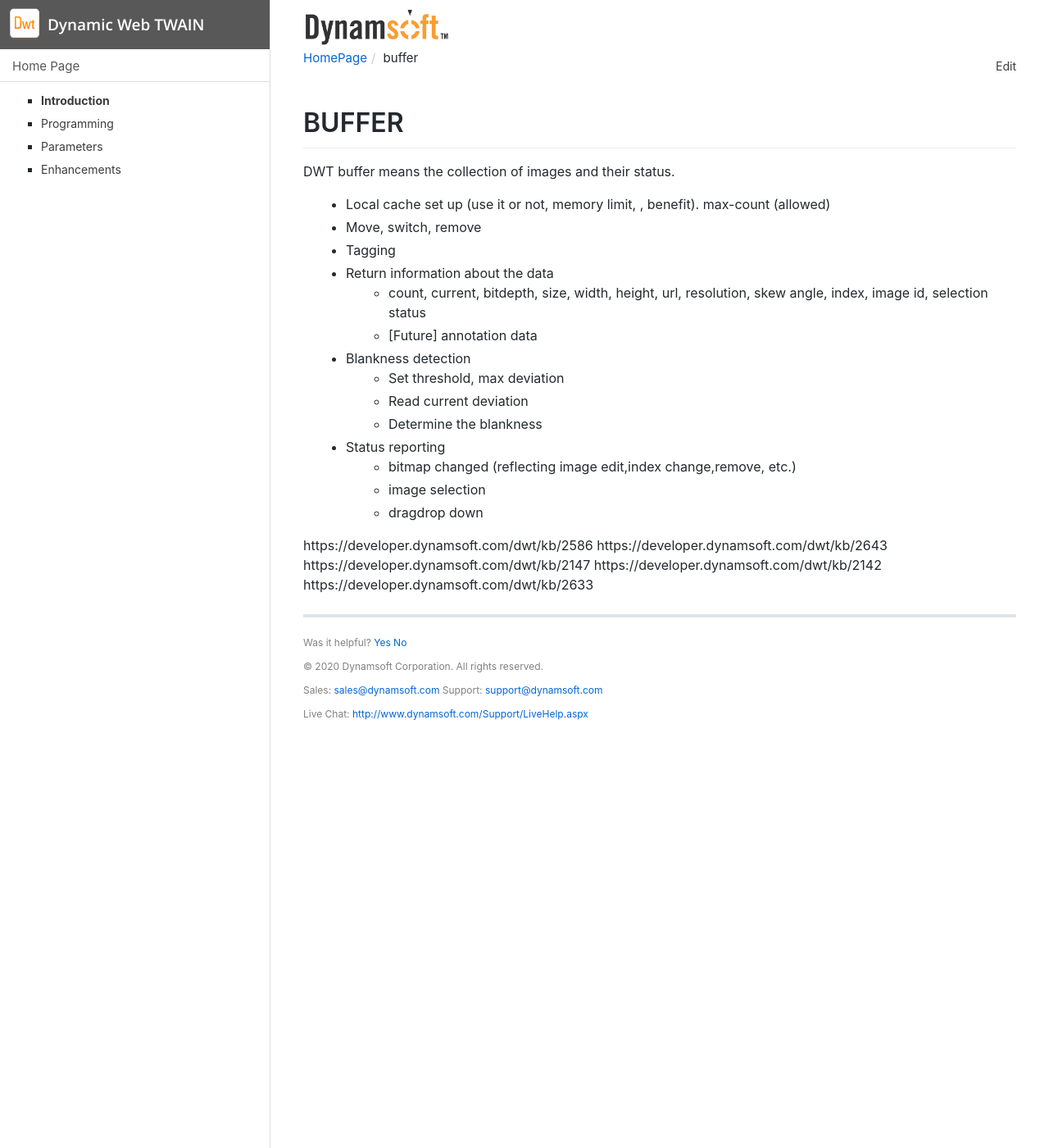
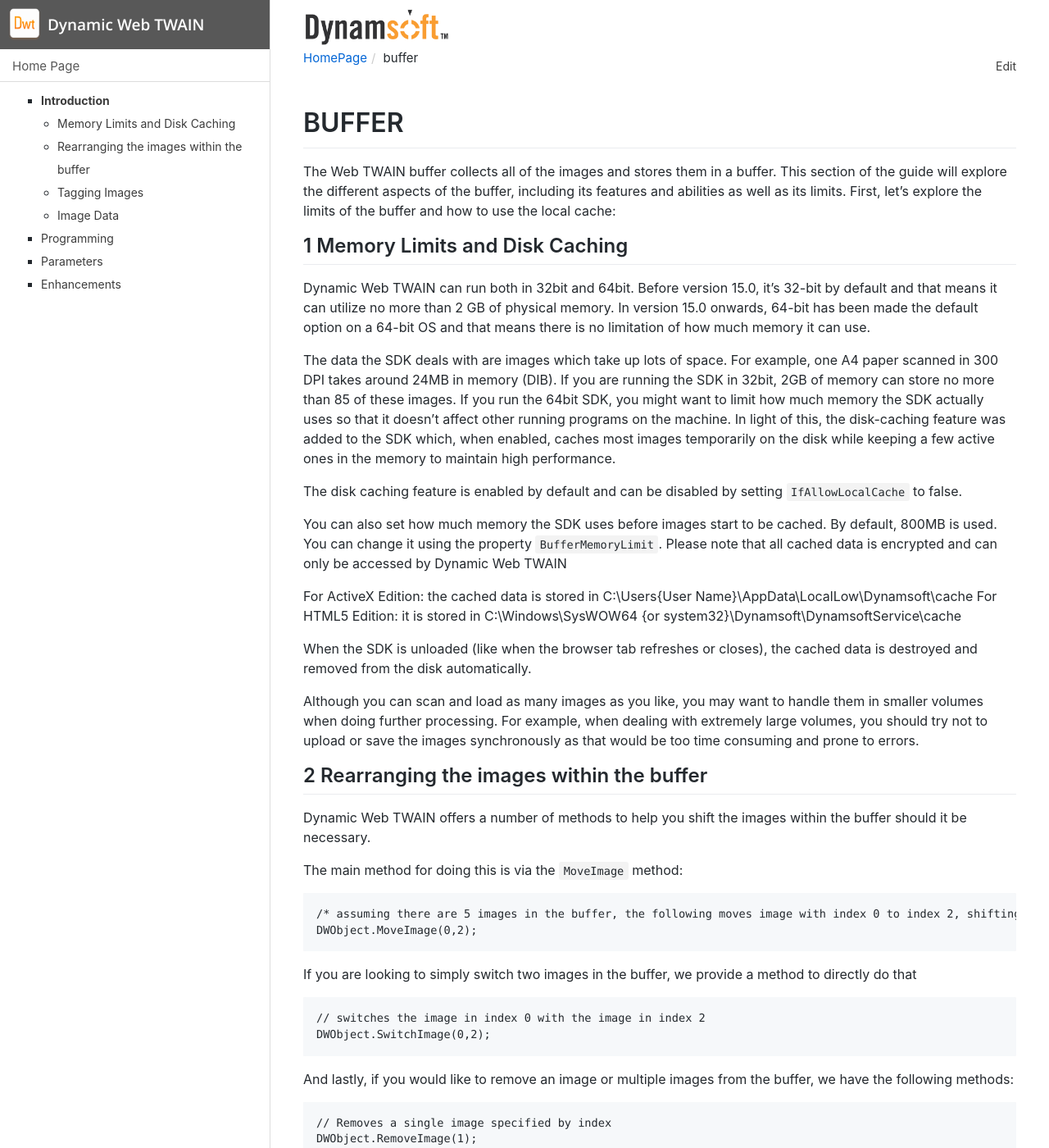
Before and after one commit to sprice89/dwt-docs, a Jekyll site: the page built from indepth/buffer.md, in a window 1280 px wide and 1400 px high. Shown: the whole window at 82% size. Built offline with Jekyll 4.4.1, drawn with Linux system fonts in a browser that asks for light colours; comment, search, counter and statistics services are not loaded; some of the changed text lies outside the part shown.

Commit message:
Updated the buffer, but still not complete

````diff
--- a/indepth/buffer.md
+++ b/indepth/buffer.md
@@ -7,12 +7,69 @@ title: "TOADD"
 
 # BUFFER
 
-DWT buffer means the collection of images and their status.
+The Web TWAIN buffer collects all of the images and stores them in a buffer. This section of the guide will explore the different aspects of the buffer, including its features and abilities as well as its limits. First, let's explore the limits of the buffer and how to use the local cache:
 
-- Local cache set up (use it or not, memory limit, , benefit). max-count (allowed)
-- Move, switch, remove
-- Tagging
-- Return information about the data
+## Memory Limits and Disk Caching
+Dynamic Web TWAIN can run both in 32bit and 64bit. Before version 15.0, it’s 32-bit by default and that means it can utilize no more than 2 GB of physical memory. In version 15.0 onwards, 64-bit has been made the default option on a 64-bit OS and that means there is no limitation of how much memory it can use.
+
+The data the SDK deals with are images which take up lots of space. For example, one A4 paper scanned in 300 DPI takes around 24MB in memory (DIB). If you are running the SDK in 32bit, 2GB of memory can store no more than 85 of these images. If you run the 64bit SDK, you might want to limit how much memory the SDK actually uses so that it doesn't affect other running programs on the machine. In light of this, the disk-caching feature was added to the SDK which, when enabled, caches most images temporarily on the disk while keeping a few active ones in the memory to maintain high performance.
+
+The disk caching feature is enabled by default and can be disabled by setting `IfAllowLocalCache` to false.
+
+You can also set how much memory the SDK uses before images start to be cached. By default, 800MB is used. You can change it using the property `BufferMemoryLimit`. Please note that all cached data is encrypted and can only be accessed by Dynamic Web TWAIN
+
+For ActiveX Edition: the cached data is stored in C:\Users\{User Name}\AppData\LocalLow\Dynamsoft\cache
+For HTML5 Edition: it is stored in C:\Windows\SysWOW64 {or system32}\Dynamsoft\DynamsoftService\cache
+
+When the SDK is unloaded (like when the browser tab refreshes or closes), the cached data is destroyed and removed from the disk automatically.
+
+Although you can scan and load as many images as you like, you may want to handle them in smaller volumes when doing further processing. For example, when dealing with extremely large volumes, you should try not to upload or save the images synchronously as that would be too time consuming and prone to errors.
+
+## Rearranging the images within the buffer
+Dynamic Web TWAIN offers a number of methods to help you shift the images within the buffer should it be necessary.
+
+The main method for doing this is via the `MoveImage` method:
+```
+/* assuming there are 5 images in the buffer, the following moves image with index 0 to index 2, shifting the images before index 2 to the left. The array of indices will shift depending on how the input image moves. */
+DWObject.MoveImage(0,2);
+```
+If you are looking to simply switch two images in the buffer, we provide a method to directly do that
+```
+// switches the image in index 0 with the image in index 2
+DWObject.SwitchImage(0,2);
+```
+And lastly, if you would like to remove an image or multiple images from the buffer, we have the following methods:
+```
+// Removes a single image specified by index
+DWObject.RemoveImage(1);
+//Removes all images in the buffer
+DWObject.RemoveAllImages();
+// Removes the first 3 images from the buffer
+DWObject.SelectImage([0-2]);
+DWObject.RemoveAllSelectedImages();
+```
+## Tagging Images
+Dynamic Web TWAIN offers the ability to place a tag on an image which helps to classify groups of scanned images if necessary. In the context of our SDK, a tag is just a string that describes the corresponding grouping/classification. Now to demonstrate how to tage images:
+```
+/* tags the first two scanned images with the classification "title" to indicate that they belong to the title section of the book being scanned. The 3 images after the first two belong to chapter 1 of the book so they were tagged correspondingly */
+DWObject.TagImages([0,1], "title");
+DWObject.TagImages([2,3,4], "chapter1")
+```
+If you are scanning in a new batch of documents and would like to tag them all with the same classification, you can so using the `SetDefaultTag` method.
+```
+/* the next batch of documents are the medical records of patient123 so instead of tagging each document after they are scanned, tag them all as such. */
+DWObject.SetDefaultTag("patient123");
+...
+DWObject.AcquireImage();
+```
+To filter the images in the buffer by tag after tagging them all, the `FilterImagesByTag` method comes in handy. And lastly, to clear the tags on a specific image, you can use the `ClearImageTags` method.
+
+## Image Data
+The buffer also provides access to a wide array of info for each image. Here is the full list of the info available via the buffer:
+
+- Bit depth, which helps to identify the pixel type of the image. Can be retrieved using `GetImageBitDepth()`.
+- Size, get the size in bytes of the specified image according to input dimensions. Used with `GetImageSize()`.
+
     - count, current, bitdepth, size, width, height, url, resolution, skew angle, index, image id, selection status
     - [Future] annotation data
 - Blankness detection
````
